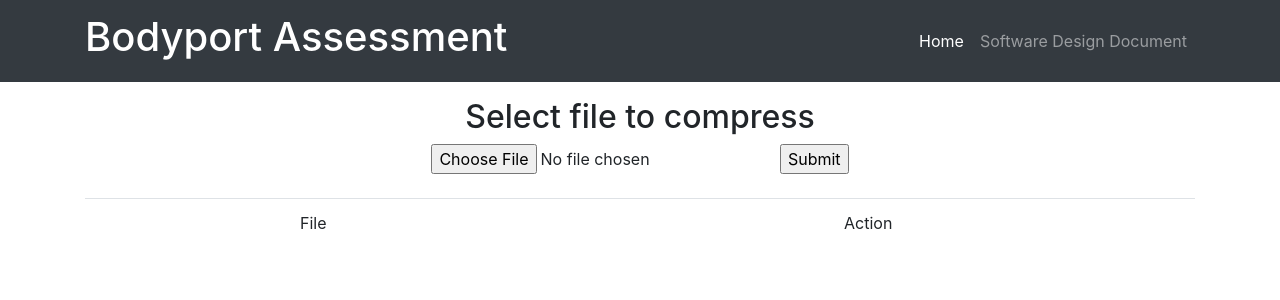
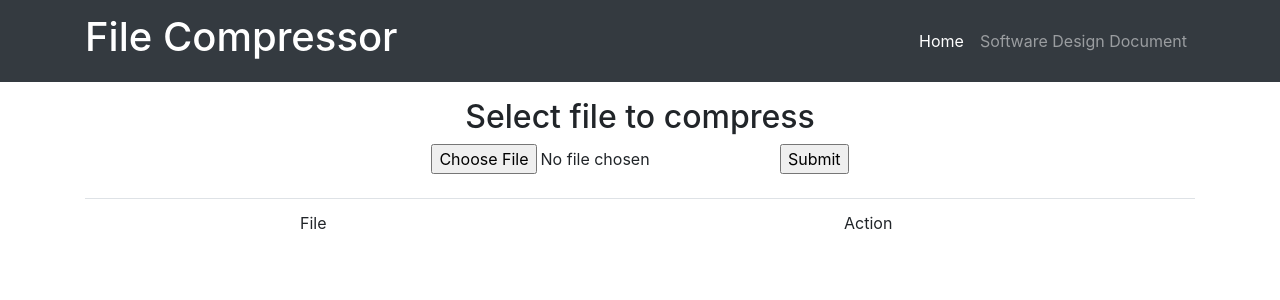
Before and after one commit to lendkhoa/file-compressor-py, a Flask app: page / in a window 1280 px wide. Shown: the top 300 px of the page. Run offline with Flask 2, Linux system fonts and the light colour scheme; data that the repository does not hold is empty; some libraries are stand-ins or nearby versions.

Commit message:
keep up to date

```diff
--- a/requirements.txt
+++ b/requirements.txt
@@ -2,7 +2,7 @@ click==7.1.2
 construct==2.10.66
 Flask==1.1.2
 Flask-SQLAlchemy==2.5.1
-greenlet==1.0.0
+greenlet==2.0.2
 itsdangerous==1.1.0
 Jinja2==2.11.3
 Markdown==3.3.4
--- a/templates/index.html
+++ b/templates/index.html
@@ -1,6 +1,6 @@
 {% extends 'base.html' %}
 {% block head %}
-<h1> Bodyport Assessment </h1>
+<h1> File Compressor </h1>
 {% endblock %}
 
 
```
Also changed, not shown: test.db (added), 2 other files.
